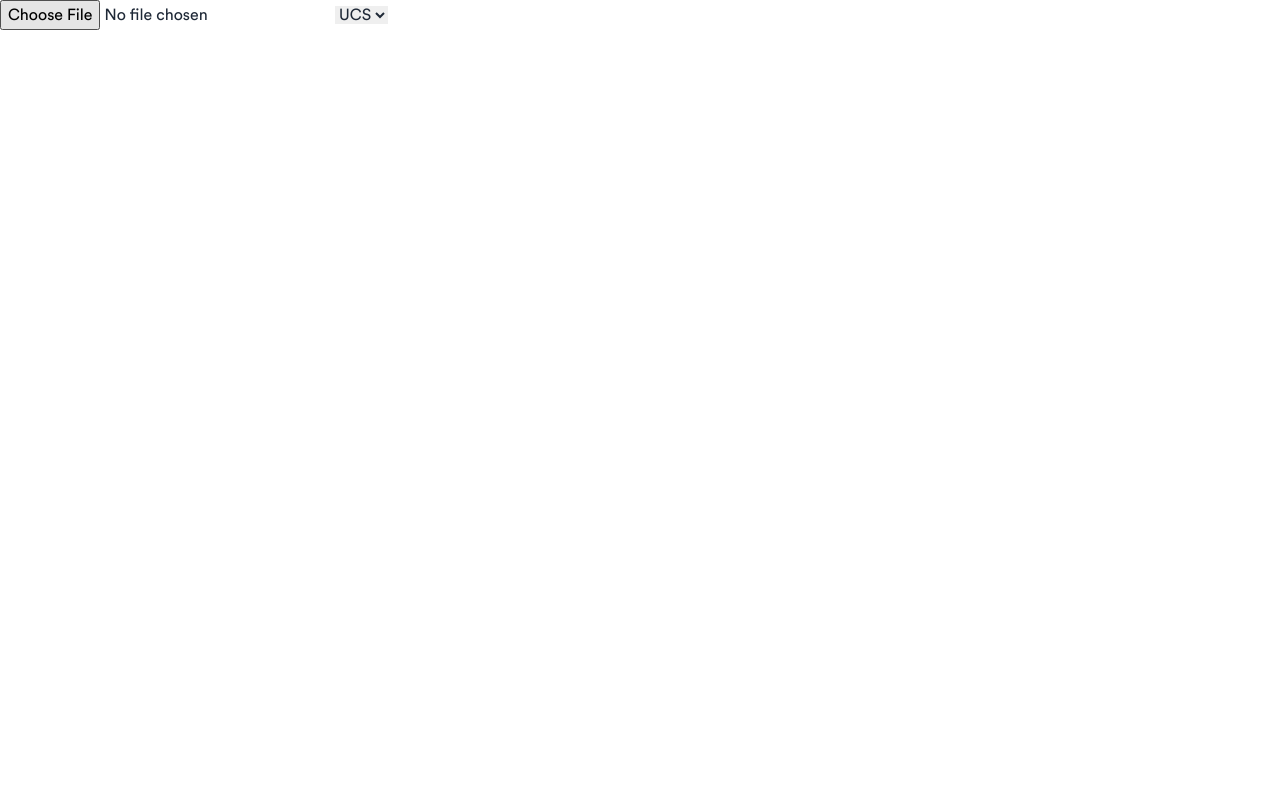
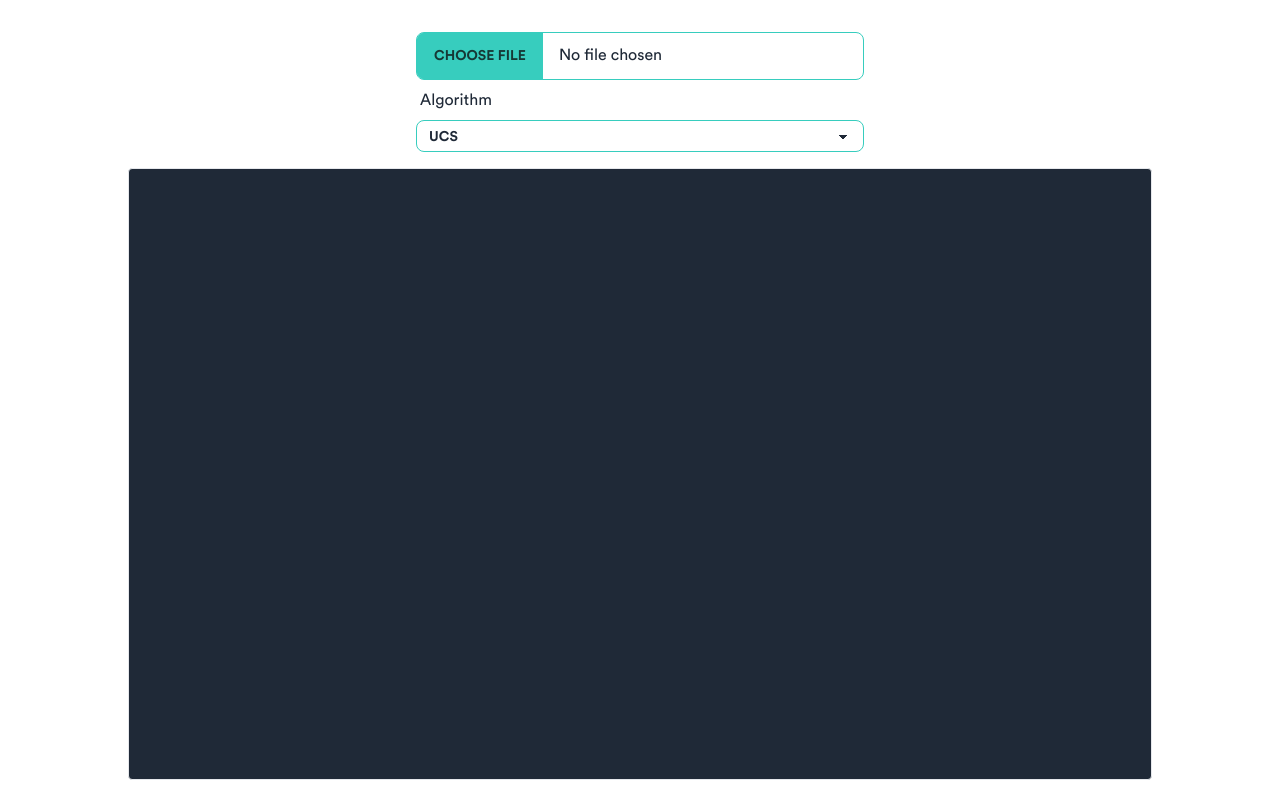
Before and after one commit to arsaizdihar/Tucil3_13521093_13521101, a React (Vite) app: page / in a window 1280 px wide. Both pictures are taken after a click on the button "NORMAL". Built offline with nearby package versions, Linux system fonts and the light colour scheme.

Commit message:
Improve UI

```diff
--- a/src/pages/NormalPage.tsx
+++ b/src/pages/NormalPage.tsx
@@ -24,17 +24,20 @@ function NormalPage({navigate}: {navigate: (path: string) => void}) {
           selector: 'node',
           style: {
             label: 'data(label)',
+            backgroundColor: '#d1d5db',
+            'color': '#d1d5db'
           }
         },
         {
           selector: 'edge',
           style: {
             label: 'data(weight)',
+            'color': 'white',
             'curve-style': 'bezier',
             width: 1,
-            'line-color': 'black',
+            'line-color': 'white',
             'target-arrow-shape': 'triangle',
-            'target-arrow-color': 'black',
+            'target-arrow-color': 'white',
             'source-text-margin-y': 10,
             'text-valign': 'top',
             'text-margin-y': -10
@@ -67,10 +70,9 @@ function NormalPage({navigate}: {navigate: (path: string) => void}) {
 
 
   return (
-    <div className='h-screen w-full flex flex-col'>
-      <div className="">
-
-        <input ref={inputRef} type="file" accept='.txt, text/plain' onChange={e => {
+    <div className='h-screen w-full max-w-screen-lg mx-auto flex flex-col items-center'>
+      <div className="flex flex-col w-full max-w-md mt-8">
+        <input ref={inputRef} type="file" accept='.txt, text/plain' className='file-input file-input-accent' onChange={e => {
           const file = e.target.files?.item(0)
           if (file) {
             const reader = new FileReader()
@@ -94,22 +96,33 @@ function NormalPage({navigate}: {navigate: (path: string) => void}) {
             reader.readAsText(file)
           }
         }}/>
-        <select name="algorithm" >
+        <div className="form-control">
+          <label htmlFor="algorithm" className='label'>Algorithm</label>
+          <select name="algorithm" className='select select-accent select-sm'>
             <option value="UCS">UCS</option>
             <option value="A*">A*</option>
           </select>
+        </div>
 
         {graph && cy && <>
-          <label htmlFor='start' >Start</label>
-          <select name="start" value={start} onChange={e => setStart(+e.target.value)}>
+          <div className="grid grid-cols-2 gap-2">
+            <div className="form-control">
+              <label htmlFor='start' className='label'>Start</label>
+              <select name="start" value={start} onChange={e => setStart(+e.target.value)} className='select select-accent select-sm'>
                 {[...graph.nodes.keys()].map(nodeId => <option value={nodeId} key={nodeId}>{graph.nodes.get(nodeId)?.name}</option>)}
               </select>
-          <label htmlFor='end'>End</label>
-          <select name="end" value={end} onChange={e => setEnd(+e.target.value)}>
+            </div>
+            <div className="form-control">
+              <label htmlFor='end' className='label'>End</label>
+              <select name="end" value={end} onChange={e => setEnd(+e.target.value)} className='select select-accent select-sm'>
                 {[...graph.nodes.keys()].map(nodeId => <option value={nodeId} key={nodeId}>{graph.nodes.get(nodeId)?.name}</option>)}
               </select>
+            </div>
+          </div>
           { start && end &&
-          <button onClick={() => {
+          <button
+            className='btn btn-accent btn-sm mt-4'
+            onClick={() => {
               const solutionEdges = runAlgorithm(graph, graph.nodes.get(start)!, graph.nodes.get(end)!)
               if (!solutionEdges) {
                 return alert('No solution found')
@@ -120,8 +133,8 @@ function NormalPage({navigate}: {navigate: (path: string) => void}) {
         </>
         }
       </div>
-      <div className="flex-1" ref={containerRef}></div>
-
+      <div className="w-full h-full border border-gray-200 rounded mt-4 mb-5 bg-gray-800" ref={containerRef}>
+      </div>
     </div>
   )
 }
```
Also changed, not shown: tests/test1.txt. Lines whose indentation alone changed are shown as unchanged.
